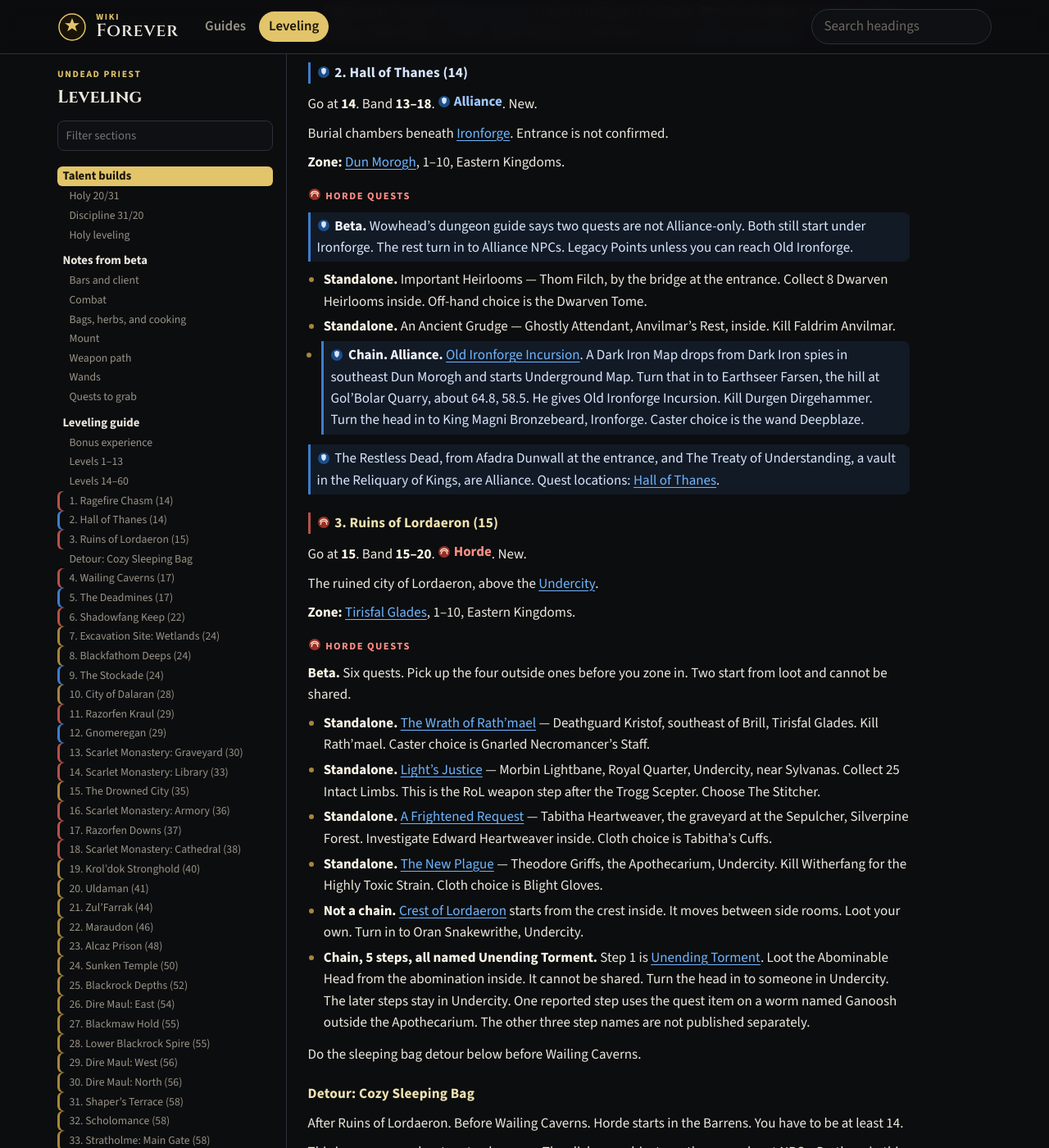
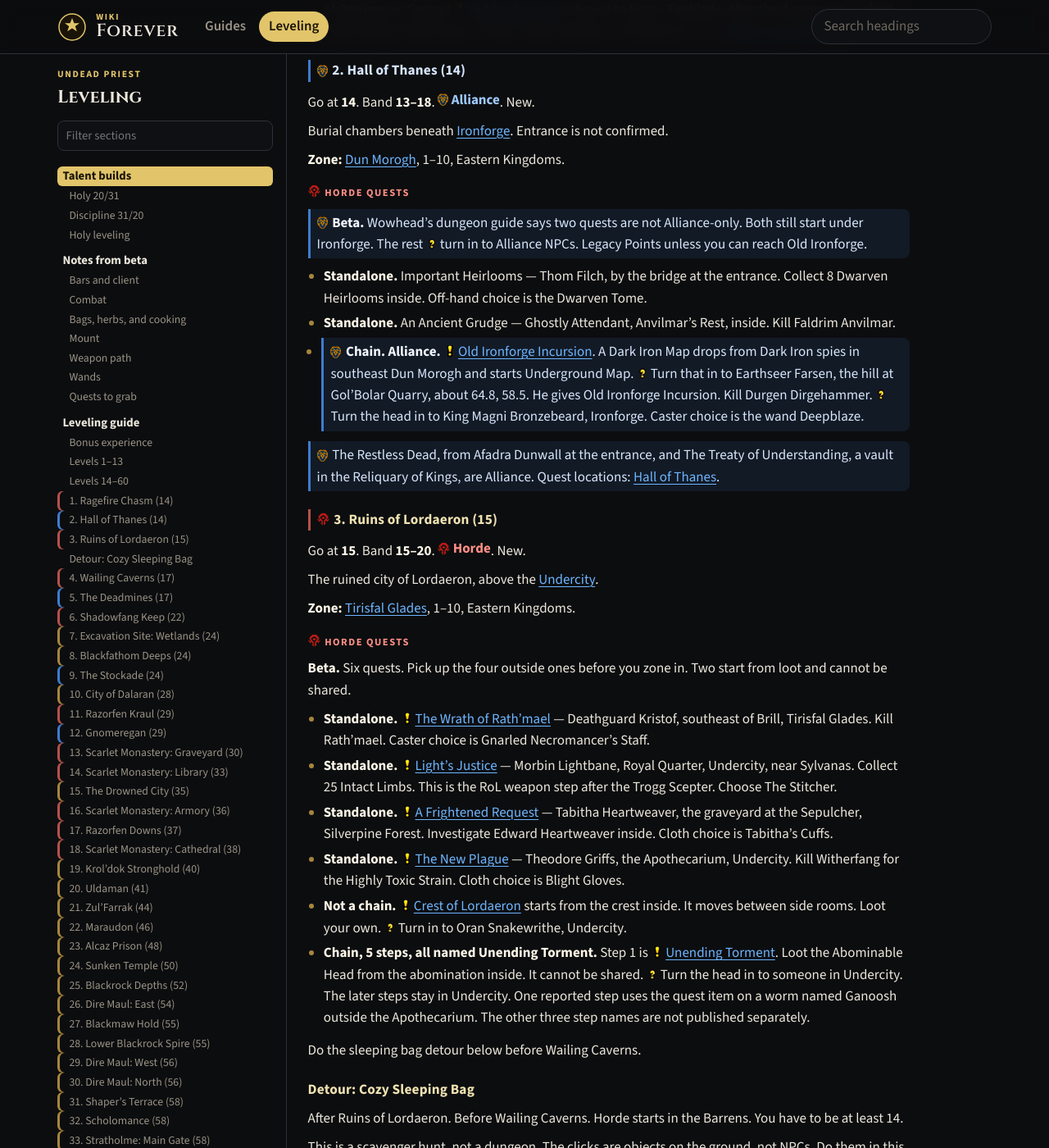
Before and after one commit to LordDemonos/wow-forever, a Jekyll site: the page built from wiki/guides/leveling.md, in a window 1280 px wide and 1400 px high, scrolled down 8098 px. Shown: the whole window at 82% size. Built offline with Jekyll 4.4.1, drawn with Linux system fonts in a browser that asks for light colours; some of the changed text lies outside the part shown.

Commit message:
Use the Wowhead faction marks and quest start and end icons.
Co-authored-by: Cursor <cursoragent@cursor.com>

```diff
--- a/wiki/_layouts/guide.html
+++ b/wiki/_layouts/guide.html
@@ -13,7 +13,11 @@ layout: default
     </label>
     <nav id="toc-nav" aria-label="On this page"></nav>
   </aside>
-  <article id="content" class="article">
+  <article id="content" class="article"
+    data-icon-horde="{{ '/assets/icons/horde.png' | relative_url }}"
+    data-icon-alliance="{{ '/assets/icons/alliance.png' | relative_url }}"
+    data-icon-quest-start="{{ '/assets/icons/quest-start.gif' | relative_url }}"
+    data-icon-quest-end="{{ '/assets/icons/quest-end.gif' | relative_url }}">
     {{ content }}
   </article>
 </div>
--- a/wiki/assets/css/site.css
+++ b/wiki/assets/css/site.css
@@ -394,7 +394,17 @@ a:hover { color: var(--link-hover); }
   margin-right: 0.35rem;
   vertical-align: -0.15em;
 }
-.faction-icon { width: 1rem; height: 1rem; display: block; }
+.faction-icon, .quest-icon {
+  height: 15px;
+  width: auto;
+  image-rendering: pixelated;
+}
+.faction-mark .faction-icon { display: block; }
+.quest-icon {
+  display: inline-block;
+  margin-right: 0.18rem;
+  vertical-align: -2px;
+}
 .article .note-alliance {
   padding: 0.25rem 0.6rem 0.25rem 0.5rem;
   border-left: 3px solid #3d7dcc;
--- a/wiki/assets/js/faction.js
+++ b/wiki/assets/js/faction.js
@@ -2,10 +2,12 @@
   var article = document.querySelector(".article");
   if (!article) return;
 
-  var hordeIcon =
-    '<svg class="faction-icon" viewBox="0 0 16 16" aria-hidden="true"><circle cx="8" cy="8" r="7" fill="#9a2f2a"/><path fill="none" stroke="#f4e4c8" stroke-width="1.3" stroke-linecap="round" d="M3.5 7.2c1.2-2 2.6-3 4.5-3s3.3 1 4.5 3"/><path fill="none" stroke="#f4e4c8" stroke-width="1.3" stroke-linecap="round" d="M4.3 10.4c.3-2.4 1.3-4 3.7-4s3.4 1.6 3.7 4"/></svg>';
-  var allianceIcon =
-    '<svg class="faction-icon" viewBox="0 0 16 16" aria-hidden="true"><circle cx="8" cy="8" r="7" fill="#1d4e89"/><path fill="#d7e6ff" d="M8 2.8l2.8 1.1v2.8c0 2.1-1.2 3.4-2.8 4.2-1.6-.8-2.8-2.1-2.8-4.2V3.9z"/></svg>';
+  function iconImg(src, className) {
+    return '<img class="' + className + '" alt="" src="' + src + '">';
+  }
+
+  var hordeIcon = iconImg(article.dataset.iconHorde, "faction-icon");
+  var allianceIcon = iconImg(article.dataset.iconAlliance, "faction-icon");
 
   function icons(kind) {
     if (kind === "both") return hordeIcon + allianceIcon;
@@ -92,4 +94,36 @@
       .replace("Horde comes", badge("horde", "Horde") + " comes")
       .replace("an Alliance one", "an " + badge("alliance", "Alliance") + " one");
   });
+
+  article.querySelectorAll('a[href*="/quest="]').forEach(function (link) {
+    var previous = link.previousElementSibling;
+    if (previous && previous.classList.contains("quest-start")) return;
+    link.insertAdjacentHTML("beforebegin", iconImg(article.dataset.iconQuestStart, "quest-icon quest-start"));
+  });
+
+  var turnIn = /\b(Turn the head in|Turn the fang in|Turn it in|Turn that in|turn it in|turn that in|Hand it in|turned in|Turn in|turn in)\b/g;
+  var walker = document.createTreeWalker(article, NodeFilter.SHOW_TEXT);
+  var textNodes = [];
+  while (walker.nextNode()) textNodes.push(walker.currentNode);
+  textNodes.forEach(function (node) {
+    turnIn.lastIndex = 0;
+    if (!turnIn.test(node.nodeValue)) return;
+    turnIn.lastIndex = 0;
+    var text = node.nodeValue;
+    var fragment = document.createDocumentFragment();
+    var last = 0;
+    var match;
+    while ((match = turnIn.exec(text))) {
+      fragment.appendChild(document.createTextNode(text.slice(last, match.index)));
+      var marker = document.createElement("img");
+      marker.className = "quest-icon quest-end";
+      marker.alt = "";
+      marker.src = article.dataset.iconQuestEnd;
+      fragment.appendChild(marker);
+      fragment.appendChild(document.createTextNode(match[1]));
+      last = match.index + match[0].length;
+    }
+    fragment.appendChild(document.createTextNode(text.slice(last)));
+    node.parentNode.replaceChild(fragment, node);
+  });
 })();
```
Also changed, not shown: wiki/assets/icons/alliance.png (added), wiki/assets/icons/horde.png (added), wiki/assets/icons/quest-end.gif (added), wiki/assets/icons/quest-start.gif (added).
